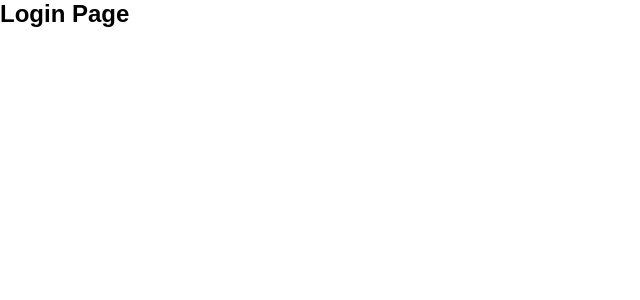
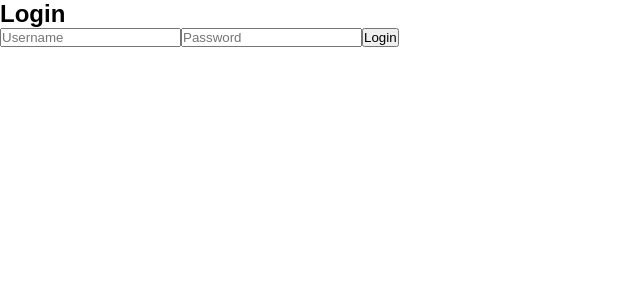
Before and after one commit to AlirezaNesari/Alireza-Nesari_week19, a React (Vite) app in the folder client/: page /login in a window 1280 px wide. Shown: the top 300 px of the page, without its empty margins (0-640 px from the left). Built offline with nearby package versions, Linux system fonts and the light colour scheme.

Commit message:
implement JWT authentication and protected routes

```diff
--- a/client/src/layouts/AdminLayout.jsx
+++ b/client/src/layouts/AdminLayout.jsx
@@ -1,10 +1,23 @@
-import { Outlet } from "react-router-dom";
+import { Outlet, useNavigate } from "react-router-dom";
+import { useAuth } from "../context/AuthContext";
 
 function AdminLayout() {
+  const { logout } = useAuth();
+  const navigate = useNavigate();
+
+  const handleLogout = () => {
+    logout();
+    navigate("/login", { replace: true });
+  };
+
   return (
     <div>
       <header>
         <h1>Admin Panel</h1>
+
+        <button onClick={handleLogout}>
+          Logout
+        </button>
       </header>
 
       <main>
--- a/client/src/pages/Login/Login.jsx
+++ b/client/src/pages/Login/Login.jsx
@@ -1,5 +1,74 @@
+import { useState } from "react";
+import { useNavigate } from "react-router-dom";
+
+import { loginUser } from "../../services/authService";
+import { useAuth } from "../../context/AuthContext";
+
 function Login() {
-  return <h2>Login Page</h2>;
+  const [formData, setFormData] = useState({
+    username: "",
+    password: "",
+  });
+
+  const [error, setError] = useState("");
+
+  const { login } = useAuth();
+  const navigate = useNavigate();
+
+  const changeHandler = (event) => {
+    const { name, value } = event.target;
+
+    setFormData((prev) => ({
+      ...prev,
+      [name]: value,
+    }));
+  };
+
+  const submitHandler = async (event) => {
+    event.preventDefault();
+
+    try {
+      setError("");
+
+      const data = await loginUser(formData);
+
+      login(data.token);
+
+      navigate("/products");
+    } catch (error) {
+      setError(
+        error.response?.data?.message || "Invalid username or password"
+      );
+    }
+  };
+
+  return (
+    <div>
+      <h2>Login</h2>
+
+      <form onSubmit={submitHandler}>
+        <input
+          type="text"
+          name="username"
+          placeholder="Username"
+          value={formData.username}
+          onChange={changeHandler}
+        />
+
+        <input
+          type="password"
+          name="password"
+          placeholder="Password"
+          value={formData.password}
+          onChange={changeHandler}
+        />
+
+        <button type="submit">Login</button>
+      </form>
+
+      {error && <p>{error}</p>}
+    </div>
+  );
 }
 
 export default Login;
--- a/client/src/routes/AppRoutes.jsx
+++ b/client/src/routes/AppRoutes.jsx
@@ -1,16 +1,22 @@
-import { Routes, Route, Navigate } from "react-router-dom";
+import { Navigate, Route, Routes } from "react-router-dom";
 
 import AdminLayout from "../layouts/AdminLayout";
 import Login from "../pages/Login/Login";
 import Products from "../pages/Products/Products";
+import ProtectedRoute from "./ProtectedRoute";
+import PublicRoute from "./PublicRoute";
 
 function AppRoutes() {
   return (
     <Routes>
-      <Route path="/login" element={<Login />} />
+      <Route element={<PublicRoute />}>
+        <Route path="/login" element={<Login />} />
+      </Route>
 
-      <Route element={<AdminLayout />}>
-        <Route path="/products" element={<Products />} />
+      <Route element={<ProtectedRoute />}>
+        <Route element={<AdminLayout />}>
+          <Route path="/products" element={<Products />} />
+        </Route>
       </Route>
 
       <Route
--- /dev/null
+++ b/client/src/routes/ProtectedRoute.jsx
@@ -0,0 +1,10 @@
+import { Navigate, Outlet } from "react-router-dom";
+import { useAuth } from "../context/AuthContext";
+
+function ProtectedRoute() {
+  const { isAuthenticated } = useAuth();
+
+  return isAuthenticated ? <Outlet /> : <Navigate to="/login" replace />;
+}
+
+export default ProtectedRoute;
--- /dev/null
+++ b/client/src/routes/PublicRoute.jsx
@@ -0,0 +1,10 @@
+import { Navigate, Outlet } from "react-router-dom";
+import { useAuth } from "../context/AuthContext";
+
+function PublicRoute() {
+  const { isAuthenticated } = useAuth();
+
+  return isAuthenticated ? <Navigate to="/products" replace /> : <Outlet />;
+}
+
+export default PublicRoute;
```
